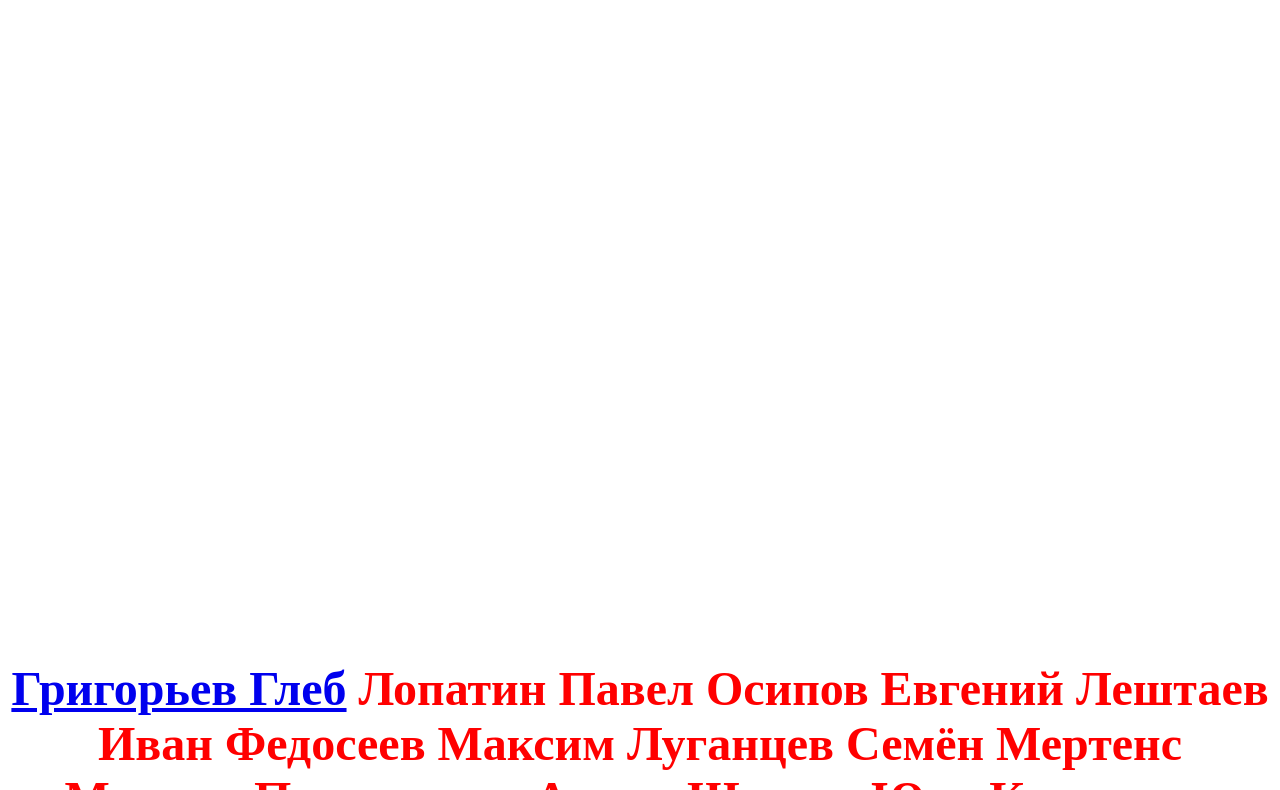
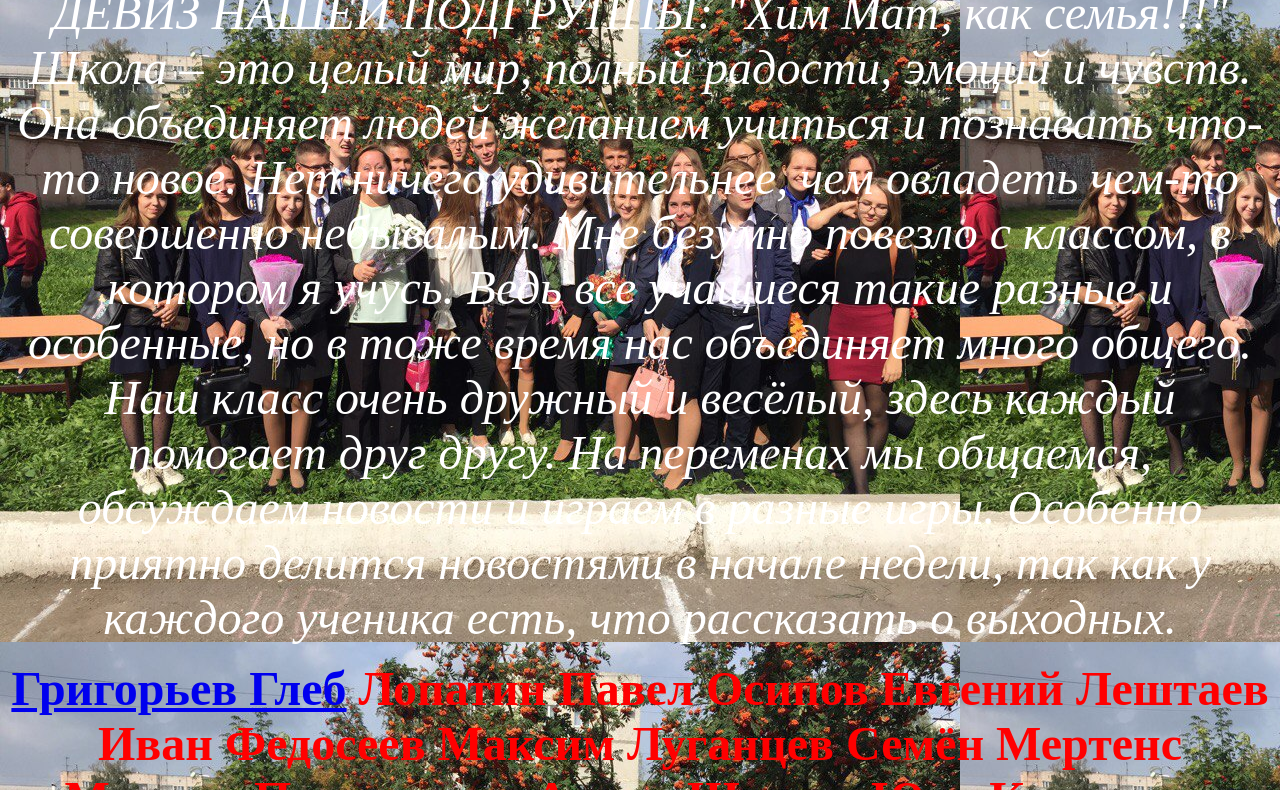
Before and after one commit to Nastya512/Nastya512.github.io, a plain HTML site: page index.html in a window 1280 px wide. Shown: the part 78-868 px from the top of the page. Drawn offline with Linux system fonts and the light colour scheme.

Commit message:
Update index.html

```diff
--- a/index.html
+++ b/index.html
@@ -2,7 +2,7 @@
 <HEAD>
 <TITLE> hOLA </TITLE>
 </HEAD>
-<BODY BACKGROUND="3.jpg">
+<BODY BACKGROUND="https://github.com/Nastya512/Nastya512.github.io/blob/master/images/3.jpg">
 <P ALIGN=CENTER>
 <FONT COLOR="#FF0000" SIZE="14">
 <B>
```
